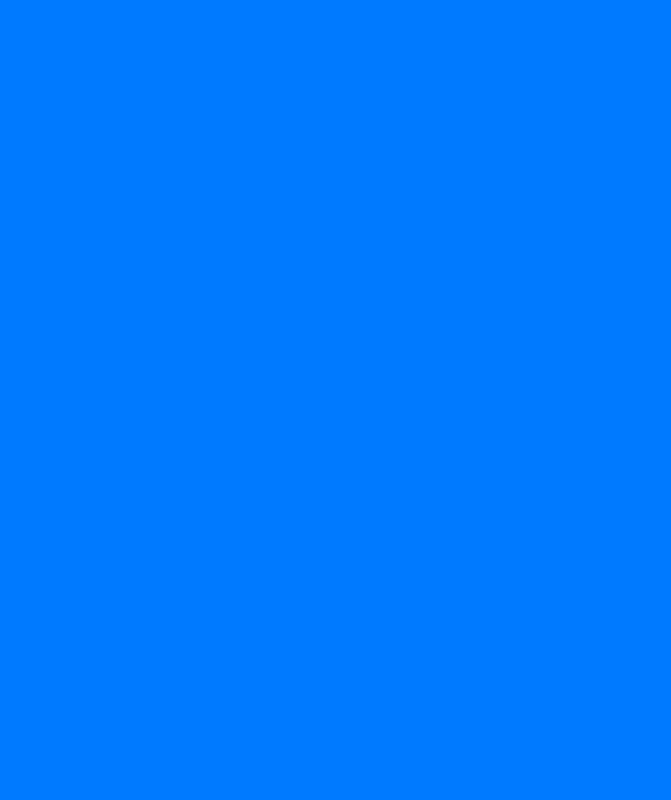
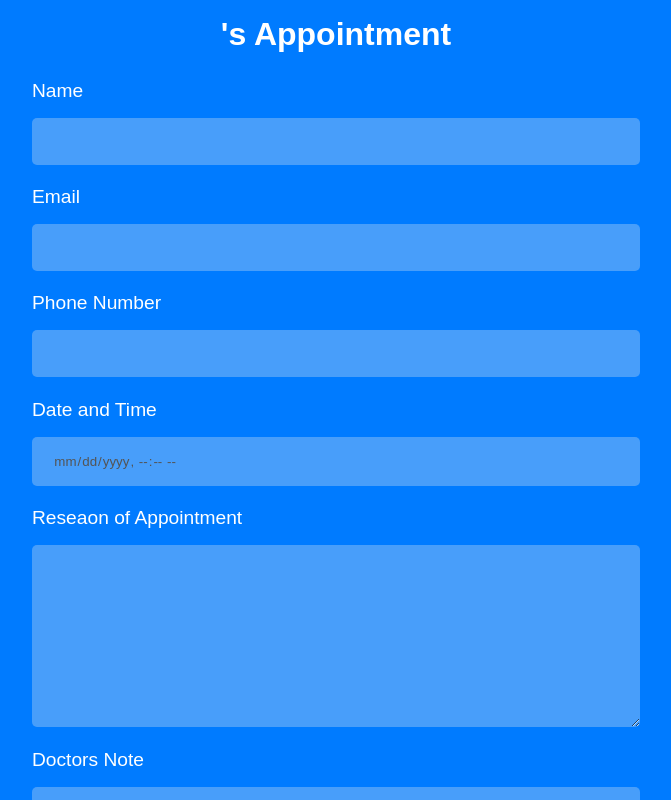
Before and after one commit to yohanna02/doctor_appointment_management_system, a React (Vite) app in the folder client/: page /appointment/1 in a window 1280 px wide. Before the commit this address had no page. Shown: the top 800 px of the page, without its empty margins (304-975 px from the left). Built offline with nearby package versions, Linux system fonts and the light colour scheme; no server answers.

Commit message:
Added public appointment page and search in home page

```diff
--- a/client/src/App.jsx
+++ b/client/src/App.jsx
@@ -1,13 +1,15 @@
-import { BrowserRouter, Routes, Route } from "react-router-dom"
 import "./styles/App.scss";
+import { BrowserRouter, Routes, Route, Link } from "react-router-dom"
 import Index from "./pages/Index";
 import Login from "./pages/Login";
 import Registeration from "./pages/Registration";
 import DoctorDashBoard from "./pages/DoctorsDashboard";
-import Appointment from "./pages/Appoinment";
+import DoctorsAppoinment from "./pages/DoctorsAppoinment";
 import CreateAppointment from "./pages/CreateAppointment";
 import RequireAuth from "./RequireAuth";
 import { AuthProvider } from "./context/AuthProvider";
+import ViewAppointment from "./pages/ViewAppointment";
+import PatientAppointment from "./pages/PatientAppointment";
 
 function App() {
 
@@ -19,13 +21,22 @@ function App() {
             <Route exact path="/" element={<Index />} />
             <Route exact path="/login" element={<Login />} />
             <Route exact path="/register" element={<Registeration isShowAllowed={true} isFullParentWidthAllowed="" headerValue="Registerer" />} />
+            <Route exact path="/createappointment/:doctorsId" element={<CreateAppointment />} />
+            <Route exact path="/appointment/:appointmentId" element={<PatientAppointment />} />
 
               <Route element={<RequireAuth />}>
                 <Route exact path="/createappointment" element={<CreateAppointment />} />
                 <Route exact path="/doctordashboard" element={<DoctorDashBoard />} />
-                {/* <Route exact path="/doctordashboard/appointment/:_id" element={<Appointment />} /> */}
-                <Route exact path="/doctordashboard/appointment" element={<Appointment />} />
+                <Route exact path="/doctordashboard/appointment/:appointmentId" element={<ViewAppointment />} />
+                <Route exact path="/doctordashboard/appointment" element={<DoctorsAppoinment />} />
               </Route>
+
+            <Route path="*" element={
+              <>
+                <h1 style={{fontSize: "10rem", textAlign: "center", color: "white"}}>PAGE NOT FOUND</h1>
+                <Link to="/" style={{display: "block", textAlign: "center", fontSize: "3rem", marginTop: "2rem", color: "crimson", textDecoration: "underline"}}>Go Home</Link>
+              </>
+            } />
           </Routes>
         </div>
       </AuthProvider>
--- /dev/null
+++ b/client/src/components/AppointmentForm.jsx
@@ -0,0 +1,208 @@
+import { useParams } from "react-router-dom";
+import { useState, useEffect } from "react";
+import axios from "axios";
+import { useAuth } from "../context/AuthProvider";
+
+function AppointmentForm(props) {
+  const { token } = useAuth();
+  const { doctorsId, appointmentId } = useParams();
+  const [formData, setFormData] = useState({
+    personName: "",
+    email: "",
+    phoneNo: "",
+    date: "",
+    reason: "",
+    doctorId: doctorsId,
+    doctorsNote: "",
+  });
+
+  useEffect(() => {
+    if (props.doctorsView) {
+      axios
+        .get(
+          `/api/v1/appointment/get-appointment?appointmentId=${appointmentId}`
+        )
+        .then(({ data }) => {
+          setFormData((prevFormData) => {
+            return {
+              ...prevFormData,
+              ...data,
+              date: data.date.slice(0, 19)
+            };
+          });
+        });
+    }
+  }, []);
+
+  function handleChanges(e) {
+    const { name, value } = e.target;
+
+    setFormData((prevFormData) => {
+      return {
+        ...prevFormData,
+        [name]: value,
+      };
+    });
+  }
+
+  function makeAppointment(e) {
+    e.preventDefault();
+
+    if (!props.doctorsView) {
+      axios
+        .post("/api/v1/appointment/make-appointment", {
+          personName: formData.personName,
+          email: formData.email,
+          phoneNo: formData.phoneNo,
+          date: formData.date,
+          reason: formData.reason,
+          doctorId: formData.doctorId,
+        })
+        .then(({ data }) => {
+          setFormData((prevFormData) => {
+            return {
+              ...prevFormData,
+              personName: "",
+              email: "",
+              phoneNo: "",
+              date: "",
+              reason: "",
+            };
+          });
+
+          alert(data.msg);
+        })
+        .catch((err) => {
+          alert("An Error occured");
+        });
+
+      return;
+    }
+
+    axios
+      .post(
+        "/api/v1/appointment/update-progress",
+        {
+          appointmentId: appointmentId,
+          doctorsNote: formData.doctorsNote,
+        },
+        {
+          headers: {
+            Authorization: token,
+          },
+        }
+      )
+      .then(({ data }) => {
+        alert(data.msg);
+      })
+      .catch((err) => {
+        alert("An Error occured");
+      });
+  }
+
+  return (
+    <>
+      <h1>{props.publicView || props.doctorsView ? `${formData.personName}'s Appointment` : "Create Appointment"}</h1>
+      <form onSubmit={makeAppointment}>
+        <div>
+          <label htmlFor="Name">Name </label>
+          <input
+            id="Name"
+            type="text"
+            title="Name"
+            aria-label="Appointment name"
+            autoComplete="name"
+            value={formData.personName}
+            onChange={handleChanges}
+            name="personName"
+            required
+            disabled={props.doctorsView}
+          />
+        </div>
+        <div>
+          <label htmlFor="Email">Email </label>
+          <input
+            id="Email"
+            type="email"
+            title="Email"
+            aria-label="Appointment email"
+            autoComplete="email"
+            value={formData.email}
+            onChange={handleChanges}
+            name="email"
+            required
+            disabled={props.doctorsView}
+          />
+        </div>
+        <div>
+          <label htmlFor="PhoneNumber">Phone Number </label>
+          <input
+            id="PhoneNumber"
+            type="tel"
+            title="Phone Number"
+            aria-label="Appointment Phone Number"
+            autoComplete="tel"
+            value={formData.phoneNo}
+            onChange={handleChanges}
+            name="phoneNo"
+            required
+            disabled={props.doctorsView}
+          />
+        </div>
+
+        <div>
+          <label htmlFor="Date">Date and Time </label>
+          <input
+            id="Date"
+            type="datetime-local"
+            title="datetime"
+            aria-label="Appointment date and time Number"
+            autoComplete="off"
+            value={formData.date}
+            onChange={handleChanges}
+            name="date"
+            required
+            disabled={props.doctorsView}
+          />
+        </div>
+        <div>
+          <label htmlFor="reseaon">Reseaon of Appointment </label>
+          <textarea
+            id="reseaon"
+            cols="30"
+            rows="10"
+            value={formData.reason}
+            onChange={handleChanges}
+            name="reason"
+            required
+            disabled={props.doctorsView}
+          />
+        </div>
+        {props.doctorsView && (
+          <div>
+            <label htmlFor="reseaon">Doctors Note</label>
+            <textarea
+              id="reseaon"
+              cols="30"
+              rows="10"
+              autoComplete="off"
+              value={formData.doctorsNote}
+              onChange={handleChanges}
+              name="doctorsNote"
+              required
+              disabled={props.publicView}
+            />
+          </div>
+        )}
+
+        {!props.publicView && <div>
+          <button type="submit">
+            {props.doctorsView ? "Submit" : "Make Appointment"}
+          </button>
+        </div>}
+      </form>
+    </>
+  );
+}
+
+export default AppointmentForm;
--- a/client/src/components/AppointmentTable.jsx
+++ b/client/src/components/AppointmentTable.jsx
@@ -83,6 +83,11 @@ function AppointmentTable(props) {
   function searchAppointment(e) {
     e.preventDefault();
 
+    if (props.baseView) {
+      navigate(`/appointment/${searchValue}`);
+      return;
+    }
+
     axios
       .get(`/api/v1/appointment/get-appointment?appointmentId=${searchValue}`, {
         headers: {
@@ -114,7 +119,6 @@ function AppointmentTable(props) {
   return (
     <div className="appointmentTable container">
       <div className="appoitmentLists">
-        {!props.baseView &&
         <form onSubmit={searchAppointment} className="search">
           <label htmlFor="search">Search Appointment</label>
           <input
@@ -125,7 +129,7 @@ function AppointmentTable(props) {
             onChange={searchHandler}
             required
           />
-        </form>}
+        </form>
         <table>
           <thead>
             {props.baseView ? <th>Doctor Name </th> : <th>Appointment ID</th>}
@@ -152,7 +156,7 @@ function AppointmentTable(props) {
                 <td>{doctor.appointmentDays.join(", ")}</td>
                 <td>{doctor.time}</td>
                 <td>
-                  <button onClick={() => {navigate("/createappointment")}}>Get Appointment</button>
+                  <button onClick={() => {navigate(`/createappointment/${doctor._id}`)}}>Get Appointment</button>
                 </td>
             </tr>
           ))}</tbody>}
--- a/client/src/pages/Appoinment.jsx
+++ b/client/src/pages/DoctorsAppoinment.jsx
@@ -2,7 +2,7 @@ import { Link } from "react-router-dom";
 import Nav from "../components/HomeNav";
 import AppointmentTable from "../components/AppointmentTable";
 
-function DoctorDashBoard() {
+function DoctorsAppoinment() {
 
     return (
         <>
@@ -26,4 +26,4 @@ function DoctorDashBoard() {
     );
 }
 
-export default DoctorDashBoard;
+export default DoctorsAppoinment;
--- /dev/null
+++ b/client/src/pages/PatientAppointment.jsx
@@ -0,0 +1,11 @@
+import AppointmentForm from "../components/AppointmentForm";
+
+function PatientAppointment() {
+  return (
+    <div className="creatAppointments container">
+      <AppointmentForm doctorsView={true} publicView={true} />
+    </div>
+  )
+}
+
+export default PatientAppointment;
--- /dev/null
+++ b/client/src/pages/ViewAppointment.jsx
@@ -0,0 +1,11 @@
+import AppointmentForm from "../components/AppointmentForm"
+
+function ViewAppointment() {
+  return (
+    <div className="creatAppointments container">
+      <AppointmentForm doctorsView={true} />
+    </div>
+  )
+}
+
+export default ViewAppointment
--- a/client/src/styles/App.scss
+++ b/client/src/styles/App.scss
@@ -177,8 +177,8 @@
         left: 0;
         width: 100%;
         height: 100%;
-        background-image: url(../img//img10.jpg);
-        // animation: bgChanger 10s infinite;
+        // background-image: url(../img//img10.jpg);
+        animation: bgChanger 30s infinite;
         background-repeat: no-repeat;
         background-position: center;
         background-size: cover;
```
Also changed, not shown: 1 other file (tests, documents, lock files or other folders).
